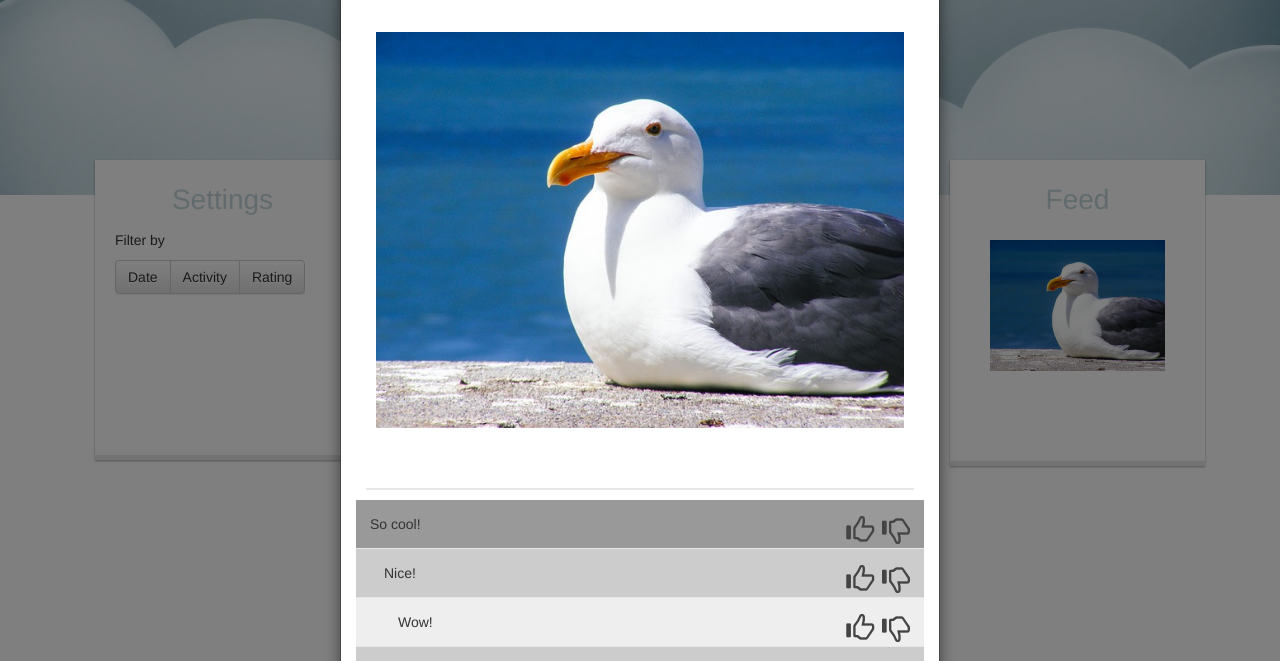
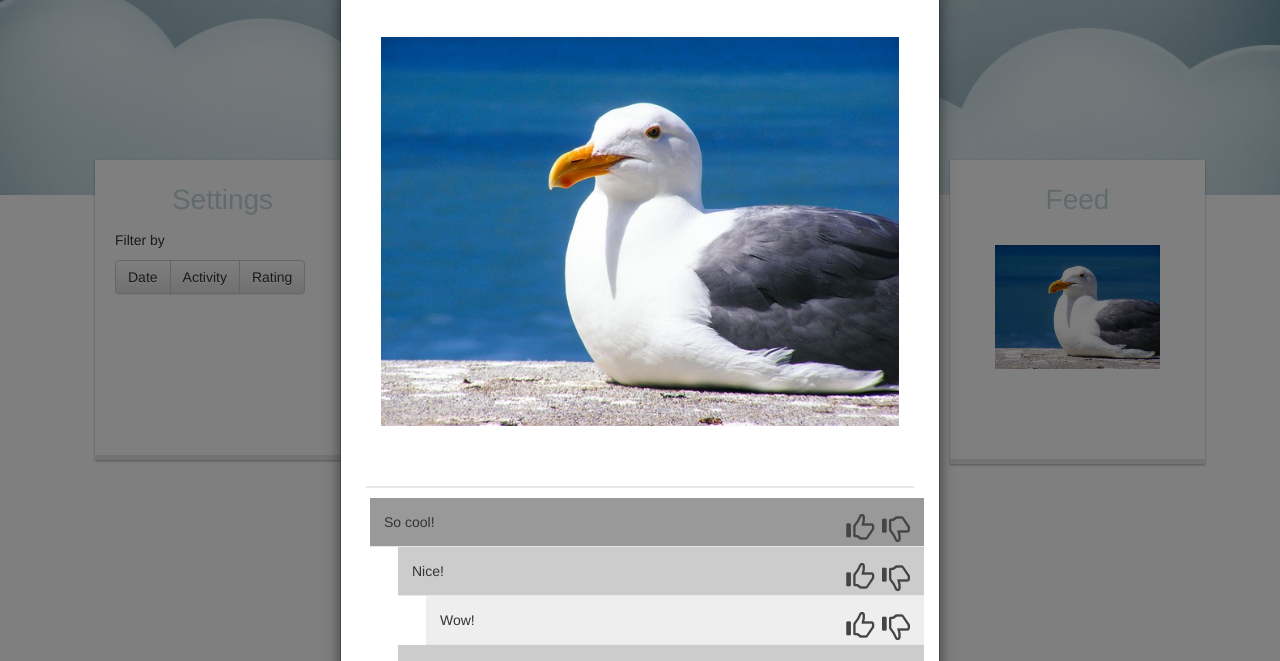
Before and after one commit to 7thsoncomp3111/7thsoncomp3111.github.io, a plain HTML site: page index.html in a window 1280 px wide. Both pictures are taken after a click on the link "Picture Post". Shown: the part 105-766 px from the top of the page. Drawn offline with nearby package versions, Linux system fonts and the light colour scheme.

Commit message:
Added send button

```diff
--- a/css/styles.css
+++ b/css/styles.css
@@ -65,7 +65,7 @@ input:focus{
 
 .question{
   margin: 10px;
-  padding: 10px;
+  padding: 15px;
   padding-bottom: 60px;
   border-bottom: 2px solid #e7e7e7;
 }
@@ -100,7 +100,6 @@ input:focus{
   float: right;
   padding: 10px;
   width: auto;
-  pointer-events: none;
 }
 
 .questionFooter .interactive{
@@ -109,6 +108,10 @@ input:focus{
   border-radius: 0.2em;
   padding: 2px;
   left: 0;
+}
+
+.questionFooter .interactive:hover{
+  background-color: #608996;
 }
 
 .questionFooter .interactive i{
@@ -140,17 +143,17 @@ input:focus{
 }
 
 .comment.level0{
-  padding-left: 1em;
+  margin-left: 1em;
   background: #999;
 }
 
 .comment.level1{
-  padding-left: 2em;
+  margin-left: 3em;
   background: #ccc;
 }
 
 .comment.level2{
-  padding-left: 3em;
+  margin-left: 5em;
   background: #eee;
 }
 
@@ -179,3 +182,17 @@ input:focus{
   color: #fff;
   margin-right: 10px;
 }
+
+.send-button{
+  border-left: 2px solid #999;
+  height: 85px;
+}
+
+.send-button:hover{
+  background: #e7e7e7;
+}
+
+.send-button .icon{
+  padding: 5px;
+  font-size: 2em;
+}
--- a/index.html
+++ b/index.html
@@ -35,10 +35,18 @@
             <!-- Main -->
             <div class="col-md-6">
               <div class="section">
-                <div class="icon"><i class="glyphicon glyphicon-camera"></i></div>
-                <input class="q-input" placeholder="| Enter Title" id="one">
-                <div class="icon"><i class="glyphicon glyphicon-search"></i></div>
-                <input class="q-input" placeholder="| Ask A Question" id="two">
+                <div class="row">
+                  <div class="col-md-10">
+                    <div class="icon"><i class="glyphicon glyphicon-camera"></i></div>
+                    <input class="q-input" placeholder="| Enter Title" id="one">
+                    <div class="icon"><i class="glyphicon glyphicon-search"></i></div>
+                    <input class="q-input" placeholder="| Ask A Question" id="two">
+                  </div>
+                  <div class="col-md-2 send-button">
+                    <br>
+                    <div class="icon"><i class="glyphicon glyphicon-send"></i></div>
+                  </div>
+                </div>
                 <div id="questionList"></div>
               </div>
             </div>
```
